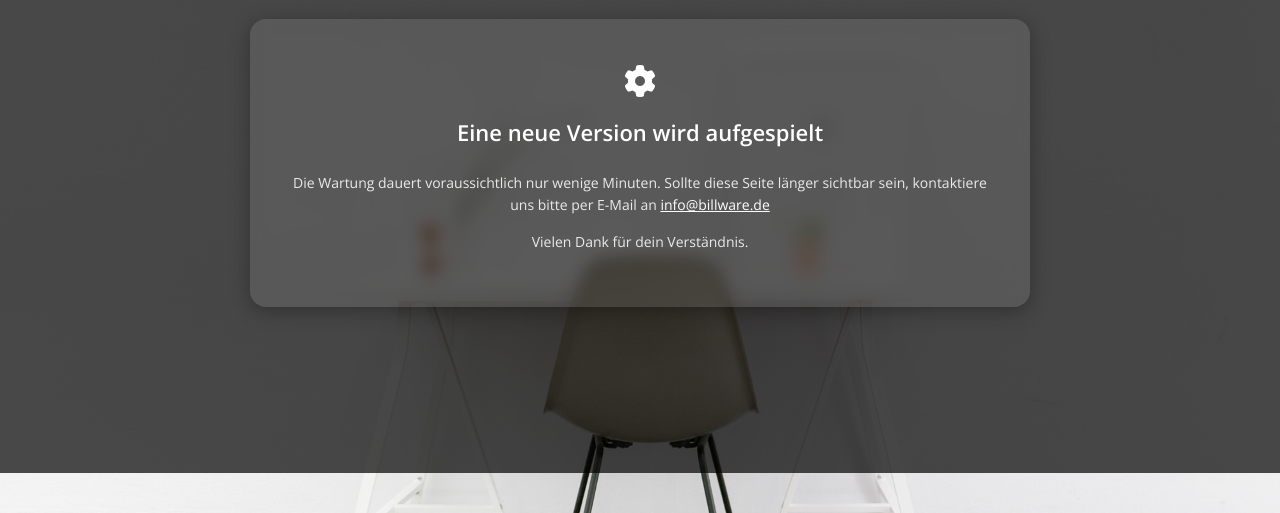
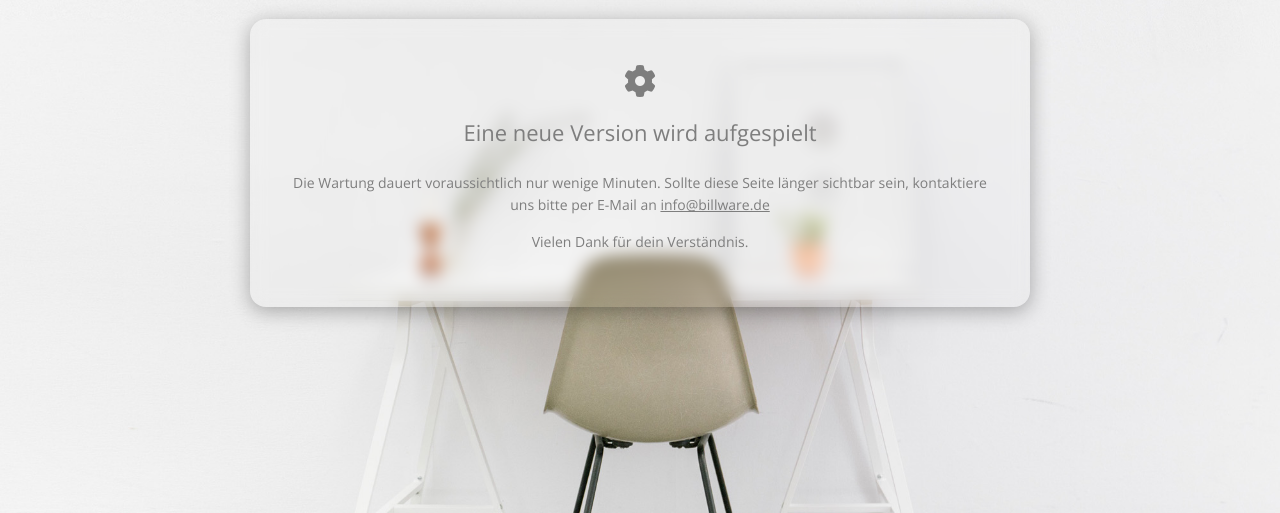
Before and after one commit to incapption/billware-maintenance, a plain HTML site: page index.html in a window 1280 px wide. Shown: the part 327-840 px from the top of the page. Drawn offline with nearby package versions, Linux system fonts and the light colour scheme.

Commit message:
Update index.html

```diff
--- a/index.html
+++ b/index.html
@@ -26,16 +26,6 @@
             position: relative;
         }
 
-        .overlay {
-            position: absolute;
-            top: 0;
-            left: 0;
-            height: 100%;
-            width: 100%;
-            background-color: rgba(0, 0, 0, 0.7);
-            z-index: 1;
-        }
-
         .content {
             position: relative;
             z-index: 2;
@@ -57,7 +47,6 @@
         }
 
         .box {
-            background: rgba(255, 255, 255, 0.1);
             border-radius: 16px;
             padding: 40px;
             max-width: 700px;
@@ -68,31 +57,31 @@
         }
 
         .box h1 {
+            font-weight: initial;
             font-size: 22px;
-            color: #fff;
+            color: #7e7e7e;
             margin-top: 10px;
         }
 
         .box p {
             font-size: 14px;
-            color: #eaeaea;
+            color: #7e7e7e;
             line-height: 1.6;
         }
 
         .box a {
-            color: #ffffff;
+            color: #7e7e7e;
             text-decoration: underline;
         }
 
         .spinner {
             font-size: 32px;
             margin-bottom: 15px;
-            color: #ffffff;
+            color: #7e7e7e;
         }
     </style>
 </head>
 <body>
-<div class="overlay"></div>
 <div class="content">
     <div class="logo">
         <img src="bw_logo_325.png" alt="Logo">
```
